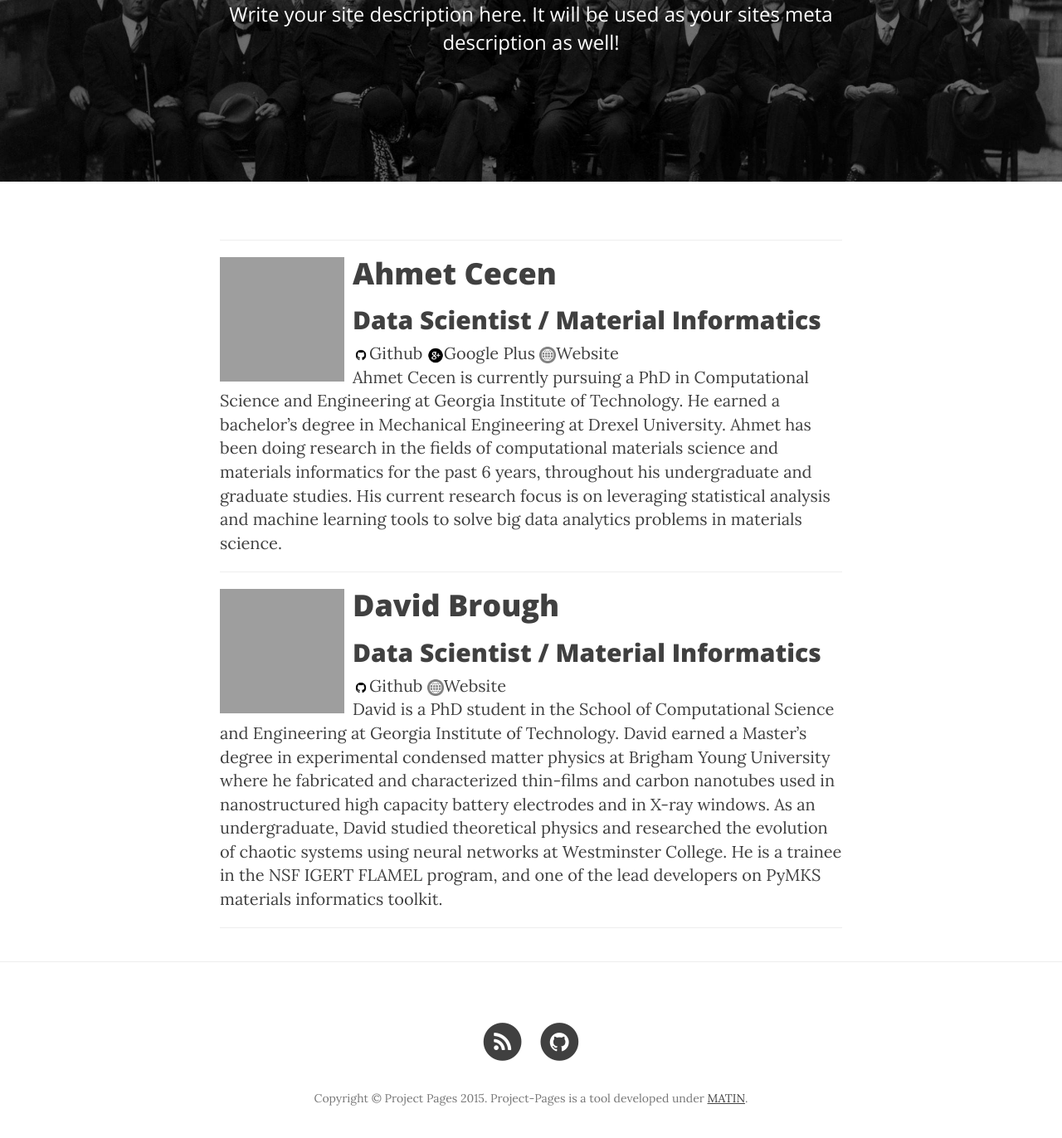
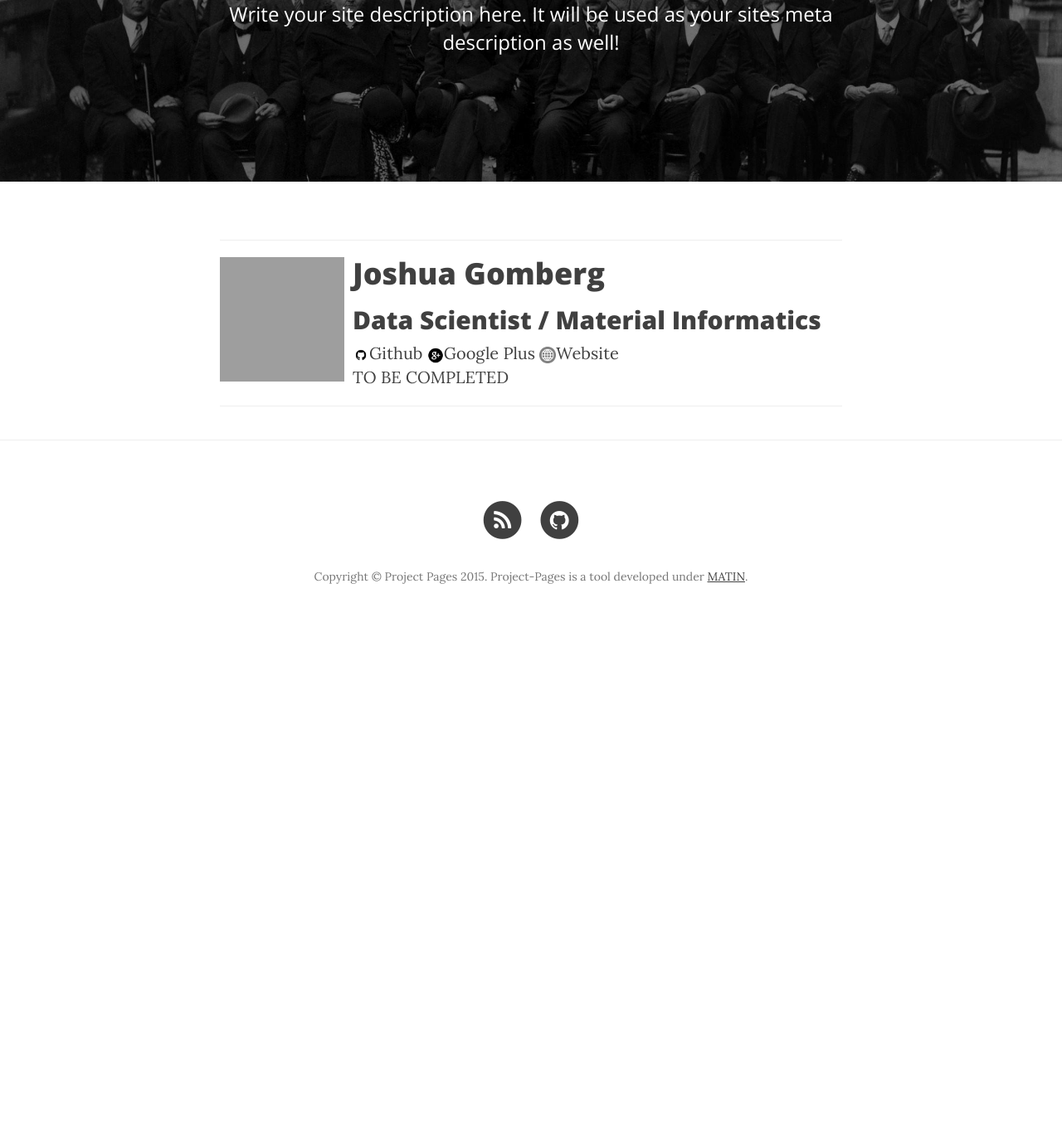
Before and after one commit to JAGomberg/testproject, a Jekyll site: the page built from members.html, in a window 1280 px wide and 1400 px high, scrolled down 272 px. Shown: the top 1372 px of the window at 83% size. Built offline with Jekyll 4.4.1, drawn with Linux system fonts in a browser that asks for light colours; nearby versions of some CDN libraries; after the commit the page ends 1043 px from its top, so only the background shows below that; grey boxes are pictures that could not be loaded.

Commit message:
Update members.yml

```diff
--- a/_data/members.yml
+++ b/_data/members.yml
@@ -1,16 +1,9 @@
 # Members
 
-- name: Ahmet Cecen
+- name: Joshua Gomberg
   role: Data Scientist / Material Informatics
-  img: https://avatars1.githubusercontent.com/u/7231251?v=3&s=460
-  github: ahmetcecen
-  gplus: https://plus.google.com/+AhmetCecen-GPlus
-  bio: Ahmet Cecen is currently pursuing a PhD in Computational Science and Engineering at Georgia Institute of Technology.  He earned a bachelor’s degree in Mechanical Engineering at Drexel University. Ahmet has been doing research in the fields of computational materials science and materials informatics for the past 6 years, throughout his undergraduate and graduate studies. His current research focus is on leveraging statistical analysis and machine learning tools to solve big data analytics problems in materials science.
-  url: http://ahmetcecen.github.io/
-
-- name: David Brough
-  role: Data Scientist / Material Informatics
-  img: https://avatars0.githubusercontent.com/u/4368625?v=3&s=460
-  github: davidbrough1
-  bio: David is a PhD student in the School of Computational Science and Engineering at Georgia Institute of Technology. David earned a Master’s degree in experimental condensed matter physics at Brigham Young University where he fabricated and characterized thin-films and carbon nanotubes used in nanostructured high capacity battery electrodes and in X-ray windows. As an undergraduate, David studied theoretical physics and researched the evolution of chaotic systems using neural networks at Westminster College. He is a trainee in the NSF IGERT FLAMEL program, and one of the lead developers on PyMKS materials informatics toolkit.
-  url: http://davidbrough.net
+  img: https://avatars2.githubusercontent.com/u/12645738?v=3&s=140
+  github: JAGomberg
+  gplus: TO BE COMPLETED
+  bio: TO BE COMPLETED
+  url: http://JAGomberg.github.io/
```
